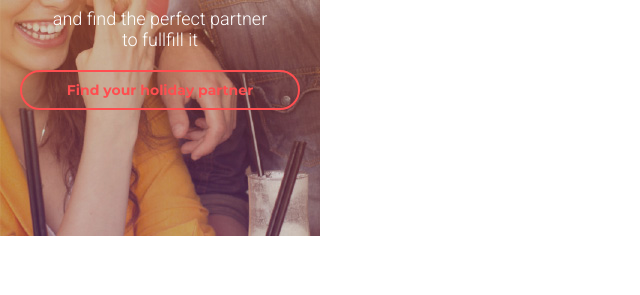
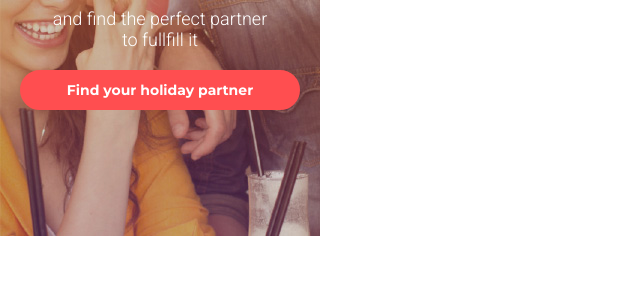
Before and after one commit to warvalol/vlad-hw-8, a plain HTML site: page index.html in a window 1280 px wide. Shown: the part 304-599 px from the top of the page, without its empty margins (0-640 px from the left). Drawn offline with Linux system fonts and the light colour scheme.

Commit message:
22.11.21 20:08

```diff
--- a/css/style.css
+++ b/css/style.css
@@ -4,22 +4,19 @@
 
 .background-header-main {
   background: url(../img/mobile.jpg);
-  background-repeat: no-repeat
+  background-repeat: no-repeat;
 }
 
 /* HEADER */
 .container {
   max-width: 320px;
-
 }
 
 .header-content {
   display: flex;
   justify-content: center;
   margin-bottom: 40px;
-
 }
-
 
 .main-list {
   display: flex;
@@ -91,17 +88,12 @@
   align-items: center;
   border: 2px solid #ff4e50;
   border-radius: 20px;
-  background-color: transparent;
-  color: #ff4e50;
-  cursor: pointer;
+  background-color: #ff4e50;
+  color: white;
   font-family: "Montserrat", sans-serif;
   font-size: 14px;
   font-weight: 700;
   width: 280px;
   height: 40px;
+  cursor: pointer;
 }
-
-.find-button:hover {
-  background-color: #ff4e50;
-  color: white;
-}
```
